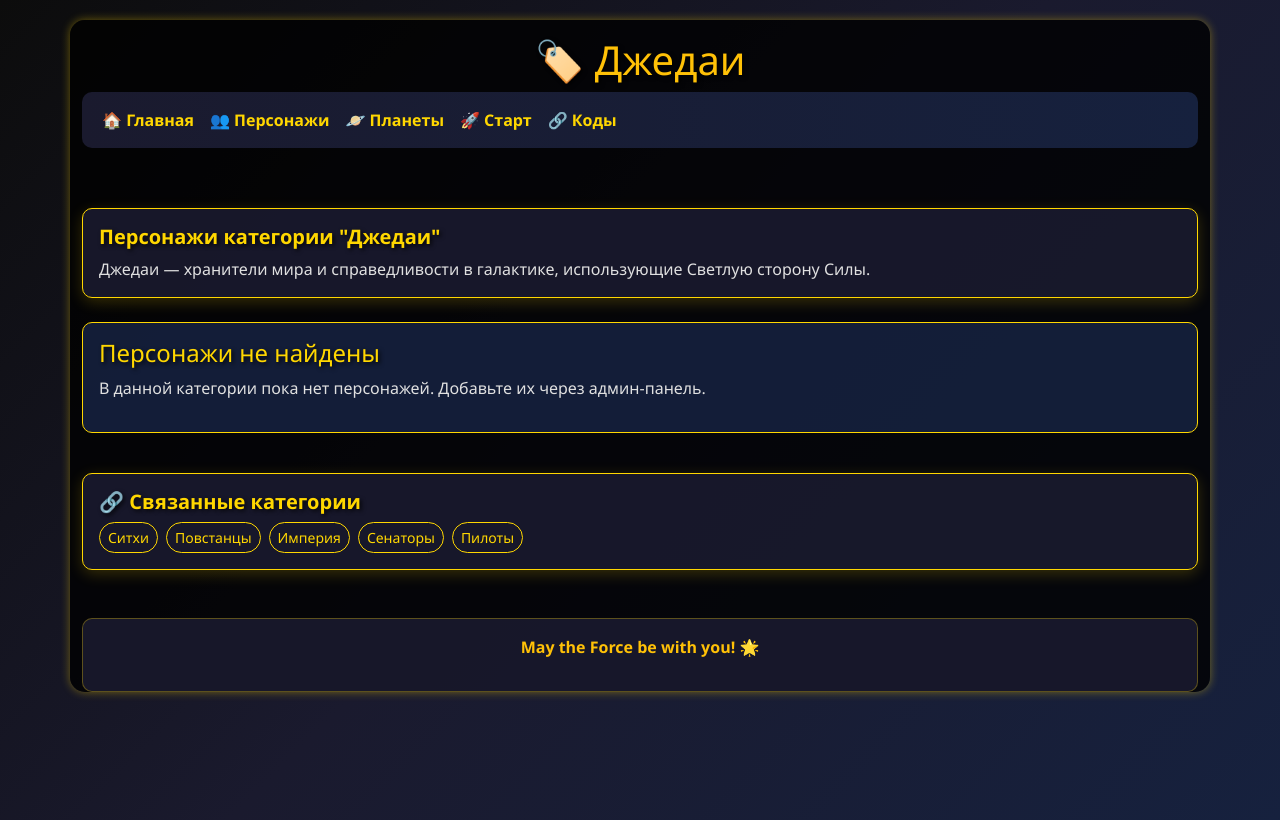
After one commit to Weeabooman/siteStarWars, a Django app: page /category/1/ in a window 1280 px wide. The commit adds this page. Run offline with Django 5.2, Linux system fonts and the light colour scheme; tables that the repository leaves empty hold one stand-in row (values such as "Sample post").

Commit message:
mycommit3

```diff
--- /dev/null
+++ b/encyclopedia/static/encyclopedia/css/styles.css
@@ -0,0 +1,160 @@
+/* Стили для энциклопедии Star Wars */
+
+body {
+    font-family: 'Segoe UI', Tahoma, Geneva, Verdana, sans-serif;
+    background: linear-gradient(135deg, #0c0c0c 0%, #1a1a2e 50%, #16213e 100%);
+    color: #ffffff;
+    min-height: 100vh;
+}
+
+.container {
+    background: rgba(0, 0, 0, 0.8);
+    border-radius: 15px;
+    box-shadow: 0 0 30px rgba(255, 215, 0, 0.3);
+    margin-top: 20px;
+    margin-bottom: 20px;
+}
+
+/* Заголовки */
+h1, h2, h3, h4, h5, h6 {
+    color: #ffd700;
+    text-shadow: 2px 2px 4px rgba(0, 0, 0, 0.8);
+}
+
+/* Навигация */
+.navbar {
+    background: linear-gradient(90deg, #1a1a2e 0%, #16213e 100%) !important;
+    border-radius: 10px;
+    margin-bottom: 20px;
+}
+
+.navbar-nav .nav-link {
+    color: #ffd700 !important;
+    font-weight: bold;
+    transition: all 0.3s ease;
+}
+
+.navbar-nav .nav-link:hover {
+    color: #ffffff !important;
+    background: rgba(255, 215, 0, 0.2);
+    border-radius: 5px;
+}
+
+/* Карточки */
+.card {
+    background: rgba(26, 26, 46, 0.9);
+    border: 1px solid #ffd700;
+    border-radius: 10px;
+    box-shadow: 0 4px 15px rgba(255, 215, 0, 0.2);
+    transition: transform 0.3s ease, box-shadow 0.3s ease;
+}
+
+.card:hover {
+    transform: translateY(-5px);
+    box-shadow: 0 8px 25px rgba(255, 215, 0, 0.4);
+}
+
+.card-header {
+    background: linear-gradient(90deg, #ffd700 0%, #ffed4e 100%);
+    color: #000000;
+    font-weight: bold;
+    border-radius: 10px 10px 0 0 !important;
+}
+
+.card-title {
+    color: #ffd700;
+    font-weight: bold;
+}
+
+.card-text {
+    color: #e0e0e0;
+}
+
+/* Кнопки */
+.btn-primary {
+    background: linear-gradient(45deg, #ffd700, #ffed4e);
+    border: none;
+    color: #000000;
+    font-weight: bold;
+    border-radius: 20px;
+    transition: all 0.3s ease;
+}
+
+.btn-primary:hover {
+    background: linear-gradient(45deg, #ffed4e, #ffd700);
+    transform: scale(1.05);
+    box-shadow: 0 4px 15px rgba(255, 215, 0, 0.4);
+}
+
+.btn-outline-primary {
+    border-color: #ffd700;
+    color: #ffd700;
+    border-radius: 20px;
+    transition: all 0.3s ease;
+}
+
+.btn-outline-primary:hover {
+    background: #ffd700;
+    color: #000000;
+    transform: scale(1.05);
+}
+
+/* Алерты */
+.alert-info {
+    background: rgba(22, 33, 62, 0.9);
+    border: 1px solid #ffd700;
+    color: #e0e0e0;
+    border-radius: 10px;
+}
+
+.alert-heading {
+    color: #ffd700;
+}
+
+/* Списки */
+.list-group-item {
+    background: rgba(26, 26, 46, 0.7);
+    border: 1px solid rgba(255, 215, 0, 0.3);
+    color: #e0e0e0;
+    transition: all 0.3s ease;
+}
+
+.list-group-item:hover {
+    background: rgba(255, 215, 0, 0.1);
+    border-color: #ffd700;
+}
+
+/* Футер */
+footer {
+    background: rgba(26, 26, 46, 0.9);
+    border-radius: 10px;
+    margin-top: 30px;
+    border: 1px solid rgba(255, 215, 0, 0.3);
+}
+
+/* Анимации */
+@keyframes glow {
+    0% { box-shadow: 0 0 5px rgba(255, 215, 0, 0.3); }
+    50% { box-shadow: 0 0 20px rgba(255, 215, 0, 0.6); }
+    100% { box-shadow: 0 0 5px rgba(255, 215, 0, 0.3); }
+}
+
+.container {
+    animation: glow 3s ease-in-out infinite;
+}
+
+/* Адаптивность */
+@media (max-width: 768px) {
+    .container {
+        margin: 10px;
+        border-radius: 10px;
+    }
+
+    h1 {
+        font-size: 1.5rem;
+    }
+
+    .card {
+        margin-bottom: 15px;
+    }
+}
--- /dev/null
+++ b/encyclopedia/templates/encyclopedia/base.html
@@ -0,0 +1,38 @@
+{% load static %}
+<!DOCTYPE html>
+<html lang="ru">
+<head>
+  <meta charset="UTF-8">
+  <title>{% block title %}Энциклопедия Star Wars{% endblock %}</title>
+  <!-- Подключение Bootstrap -->
+  <link rel="stylesheet" href="https://cdn.jsdelivr.net/npm/bootstrap@5.3.2/dist/css/bootstrap.min.css">
+  <!-- Подключение собственных стилей -->
+  <link rel="stylesheet" href="{% static 'encyclopedia/css/styles.css' %}">
+</head>
+<body>
+  <div class="container">
+    <header class="py-3">
+      <h1 class="text-center text-warning">{% block heading %}🌟 Энциклопедия Star Wars 🌟{% endblock %}</h1>
+      <nav class="navbar navbar-expand-lg navbar-dark bg-dark">
+        <div class="container-fluid">
+          <div class="navbar-nav">
+            <a class="nav-link" href="{% url 'home' %}">🏠 Главная</a>
+            <a class="nav-link" href="{% url 'characters' %}">👥 Персонажи</a>
+            <a class="nav-link" href="{% url 'planets' %}">🪐 Планеты</a>
+            <a class="nav-link" href="{% url 'start' %}">🚀 Старт</a>
+            <a class="nav-link" href="{% url 'code_view' swcode='SW-001' %}">🔗 Коды</a>
+          </div>
+        </div>
+      </nav>
+    </header>
+    <main class="mt-4">
+      {% block content %}{% endblock %}
+    </main>
+    <footer class="mt-5 py-3 text-center">
+      <p class="text-warning fw-bold">May the Force be with you! 🌟</p>
+    </footer>
+  </div>
+  <!-- Bootstrap JS -->
+  <script src="https://cdn.jsdelivr.net/npm/bootstrap@5.3.2/dist/js/bootstrap.bundle.min.js"></script>
+</body>
+</html>
--- /dev/null
+++ b/encyclopedia/templates/encyclopedia/category.html
@@ -0,0 +1,85 @@
+{% extends 'encyclopedia/base.html' %}
+{% load encyclopedia_tags %}
+
+{% block title %}{{ category_name }} - Энциклопедия Star Wars{% endblock %}
+{% block heading %}🏷️ {{ category_name }}{% endblock %}
+
+{% block content %}
+<div class="row">
+  <div class="col-md-12">
+    <div class="card">
+      <div class="card-body">
+        <h5 class="card-title">Персонажи категории "{{ category_name }}"</h5>
+        <p class="card-text">
+          {% if category_id == 1 %}
+            Джедаи — хранители мира и справедливости в галактике, использующие Светлую сторону Силы.
+          {% elif category_id == 2 %}
+            Ситхи — приверженцы Темной стороны Силы, стремящиеся к власти и господству.
+          {% elif category_id == 3 %}
+            Повстанцы — борцы за свободу, противостоящие Галактической Империи.
+          {% elif category_id == 4 %}
+            Империя — тоталитарный режим, установленный после падения Республики.
+          {% elif category_id == 5 %}
+            Сенаторы — политические деятели, представляющие различные миры в Сенате.
+          {% elif category_id == 6 %}
+            Пилоты — опытные летчики, управляющие звездными кораблями.
+          {% else %}
+            Информация о данной категории пока недоступна.
+          {% endif %}
+        </p>
+      </div>
+    </div>
+  </div>
+</div>
+
+<div class="row mt-4">
+  {% if characters %}
+    {% for character in characters %}
+      <div class="col-md-6 mb-3">
+        <div class="card h-100">
+          <div class="card-body">
+            <h5 class="card-title">{{ character.name }}</h5>
+            <p class="card-text">
+              <strong>Вид:</strong> {{ character.species|default:"Не указан" }}<br>
+              <strong>Родная планета:</strong> {{ character.homeworld.name|default:"Не указана" }}<br>
+              <strong>Аффилиация:</strong> {{ character.affiliation|default:"Не указана" }}<br>
+              <strong>Сторона Силы:</strong> {{ character.affiliation|force_side }}
+            </p>
+            <p class="card-text">
+              {{ character.description|truncatewords:15|default:"Описание отсутствует" }}
+            </p>
+            <a href="{% url 'character_detail' character.id %}" class="btn btn-primary">Подробнее</a>
+          </div>
+        </div>
+      </div>
+    {% endfor %}
+  {% else %}
+    <div class="col-md-12">
+      <div class="alert alert-info" role="alert">
+        <h4 class="alert-heading">Персонажи не найдены</h4>
+        <p>В данной категории пока нет персонажей. Добавьте их через админ-панель.</p>
+      </div>
+    </div>
+  {% endif %}
+</div>
+
+<div class="row mt-4">
+  <div class="col-md-12">
+    <div class="card">
+      <div class="card-body">
+        <h5 class="card-title">🔗 Связанные категории</h5>
+        <div class="d-flex flex-wrap gap-2">
+          {% get_categories as categories %}
+          {% for category in categories %}
+            {% if category.id != category_id %}
+              <a href="{% url 'category' category.id %}" class="btn btn-outline-primary btn-sm">
+                {{ category.name }}
+              </a>
+            {% endif %}
+          {% endfor %}
+        </div>
+      </div>
+    </div>
+  </div>
+</div>
+{% endblock %}
--- /dev/null
+++ b/encyclopedia/templatetags/__init__.py
@@ -0,0 +1 @@
+# Пакет для пользовательских тегов шаблонов
--- /dev/null
+++ b/encyclopedia/templatetags/encyclopedia_tags.py
@@ -0,0 +1,62 @@
+from django import template
+
+# База данных категорий для Star Wars
+categories_db = [
+    {'id': 1, 'name': 'Джедаи'},
+    {'id': 2, 'name': 'Ситхи'},
+    {'id': 3, 'name': 'Повстанцы'},
+    {'id': 4, 'name': 'Империя'},
+    {'id': 5, 'name': 'Сенаторы'},
+    {'id': 6, 'name': 'Пилоты'},
+]
+
+# База данных фракций
+factions_db = [
+    {'id': 1, 'name': 'Галактическая Республика'},
+    {'id': 2, 'name': 'Галактическая Империя'},
+    {'id': 3, 'name': 'Альянс Повстанцев'},
+    {'id': 4, 'name': 'Новая Республика'},
+    {'id': 5, 'name': 'Первый Орден'},
+    {'id': 6, 'name': 'Сопротивление'},
+]
+
+register = template.Library()
+
+@register.simple_tag()
+def get_categories():
+    """Возвращает список категорий персонажей"""
+    return categories_db
+
+@register.simple_tag()
+def get_factions():
+    """Возвращает список фракций"""
+    return factions_db
+
+@register.filter()
+def force_side(value):
+    """Определяет сторону Силы по аффилиации"""
+    if not value:
+        return "Неизвестно"
+
+    value_lower = value.lower()
+    if any(word in value_lower for word in ['джедай', 'jedi', 'республика', 'republic']):
+        return "Светлая сторона"
+    elif any(word in value_lower for word in ['ситх', 'sith', 'империя', 'empire']):
+        return "Темная сторона"
+    else:
+        return "Нейтральная"
+
+@register.filter()
+def population_format(value):
+    """Форматирует население планеты"""
+    if not value:
+        return "Неизвестно"
+
+    if value >= 1000000000:
+        return f"{value / 1000000000:.1f} млрд"
+    elif value >= 1000000:
+        return f"{value / 1000000:.1f} млн"
+    elif value >= 1000:
+        return f"{value / 1000:.1f} тыс"
+    else:
+        return str(value)
--- a/encyclopedia/urls.py
+++ b/encyclopedia/urls.py
@@ -15,4 +15,6 @@ urlpatterns = [
     path('code/<sw:swcode>/', views.code_view, name='code_view'),
     path('start/', views.start, name='start'),
     path('get-character/', views.get_character, name='get_character'),
+    # категории персонажей
+    path('category/<int:cat_id>/', views.category, name='category'),
 ]
--- a/encyclopedia/views.py
+++ b/encyclopedia/views.py
@@ -17,8 +17,11 @@ def planets(request):
 
 # динамический URL: по ID
 def character_detail(request, char_id):
-    # пока без БД, просто тестовый вывод
-    return HttpResponse(f"<h3>Вы открыли персонажа с ID = {char_id}</h3>")
+    try:
+        character = Character.objects.get(pk=char_id)
+        return render(request, 'encyclopedia/character_detail.html', {'character': character})
+    except Character.DoesNotExist:
+        raise Http404(f"Персонаж с ID {char_id} не найден")
 
 # динамический URL: по имени
 def planet_detail(request, name):
@@ -57,3 +60,32 @@ def get_character(request):
         return HttpResponse(f"<h1>Персонаж: {character.name}</h1>")
     except Character.DoesNotExist:
         return HttpResponse("<h1>Ошибка 404 — Персонаж не найден</h1>", status=404)
+
+def category(request, cat_id):
+    """Страница категории персонажей"""
+    categories = {
+        1: 'Джедаи',
+        2: 'Ситхи',
+        3: 'Повстанцы',
+        4: 'Империя',
+        5: 'Сенаторы',
+        6: 'Пилоты'
+    }
+
+    category_name = categories.get(cat_id, 'Неизвестная категория')
+
+    # Фильтруем персонажей по категории (примерная логика)
+    if cat_id == 1:  # Джедаи
+        characters = Character.objects.filter(affiliation__icontains='джедай')
+    elif cat_id == 2:  # Ситхи
+        characters = Character.objects.filter(affiliation__icontains='ситх')
+    else:
+        characters = Character.objects.all()[:5]  # Показываем первых 5 для примера
+
+    context = {
+        'category_name': category_name,
+        'category_id': cat_id,
+        'characters': characters
+    }
+
+    return render(request, 'encyclopedia/category.html', context)
--- a/siteStarWars/settings.py
+++ b/siteStarWars/settings.py
@@ -117,6 +117,10 @@ USE_TZ = True
 
 STATIC_URL = 'static/'
 
+STATICFILES_DIRS = [
+    BASE_DIR / "encyclopedia" / "static",
+]
+
 # Default primary key field type
 # https://docs.djangoproject.com/en/5.2/ref/settings/#default-auto-field
 
```
Also changed, not shown: encyclopedia/templates/encyclopedia/character_detail.html (added, +97 -0 lines), encyclopedia/templates/encyclopedia/characters.html (+52 -19 lines), encyclopedia/templates/encyclopedia/index.html (+40 -14 lines), encyclopedia/templates/encyclopedia/planets.html (+37 -20 lines).
